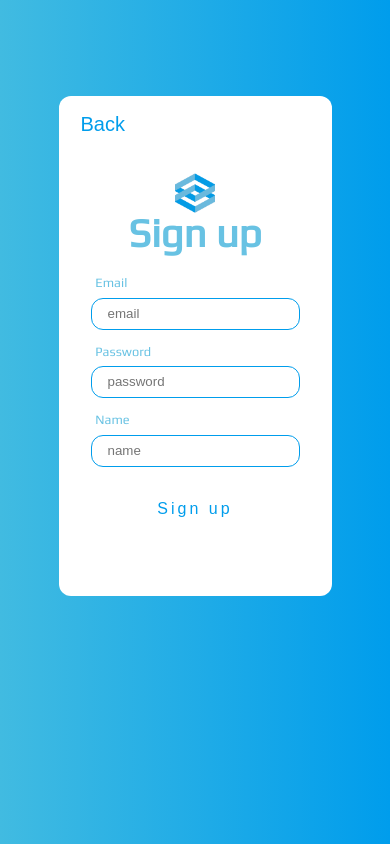
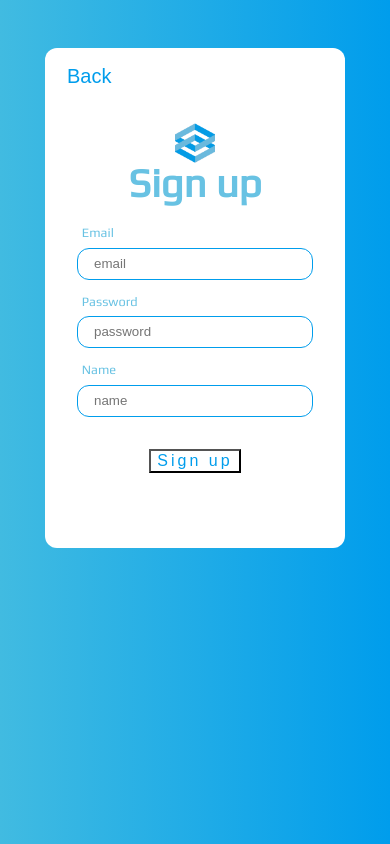
Before and after one commit to deokgoo/nextjs-toy-crowd_fund, a React (Create React App) app: page /register in a window 390 px wide. Built offline with nearby package versions, Linux system fonts and the light colour scheme; no server answers.

Commit message:
fix: modify design

```diff
--- a/src/components/register-form/register-form.module.scss
+++ b/src/components/register-form/register-form.module.scss
@@ -4,7 +4,7 @@
   display: flex;
   flex-direction: column;
   height: 500px;
-  width: 70%;
+  width: 80%;
   max-height: 550px;
   max-width: 300px;
   padding: 0 2rem;
@@ -62,6 +62,11 @@
     background-color: #ffffff;
     color: $color_main2;
     cursor: pointer;
-    border: none;
   }
 }
+
+@media only screen and (max-width: 720px){
+  .card {
+    margin-top: 48px;
+  }
+}
--- a/src/pages/login-guard/login-guard.module.scss
+++ b/src/pages/login-guard/login-guard.module.scss
@@ -10,7 +10,7 @@
   @include gradientMain;
   .card {
     height: 500px;
-    width: 70%;
+    width: 80%;
     max-height: 550px;
     max-width: 300px;
     padding: 0 2rem;
```
